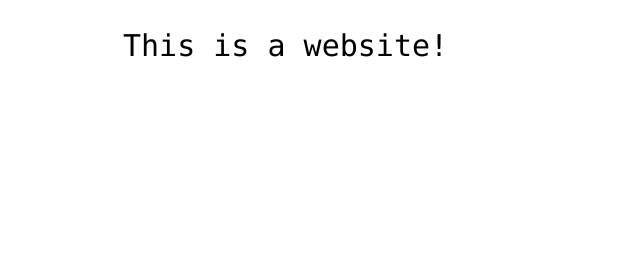
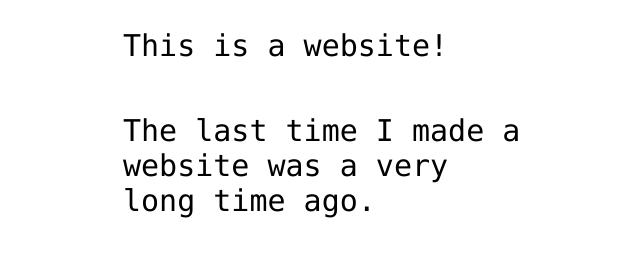
Before and after one commit to Nitr0gue/hello-world, a plain HTML site: page index.html in a window 1280 px wide. Shown: the part 360-616 px from the top of the page, without its empty margins (317-957 px from the left). Drawn offline with Linux system fonts and the light colour scheme.

Commit message:
Update this
Update this

```diff
--- a/index.html
+++ b/index.html
@@ -13,6 +13,7 @@
 
 <!-- Change this code here by copy and pasting your template on line 15 -->
 <p>This is a website!</p>
+<p> The last time I made a website was a very long time ago.</p>
 
 </body>
 </html>
```
